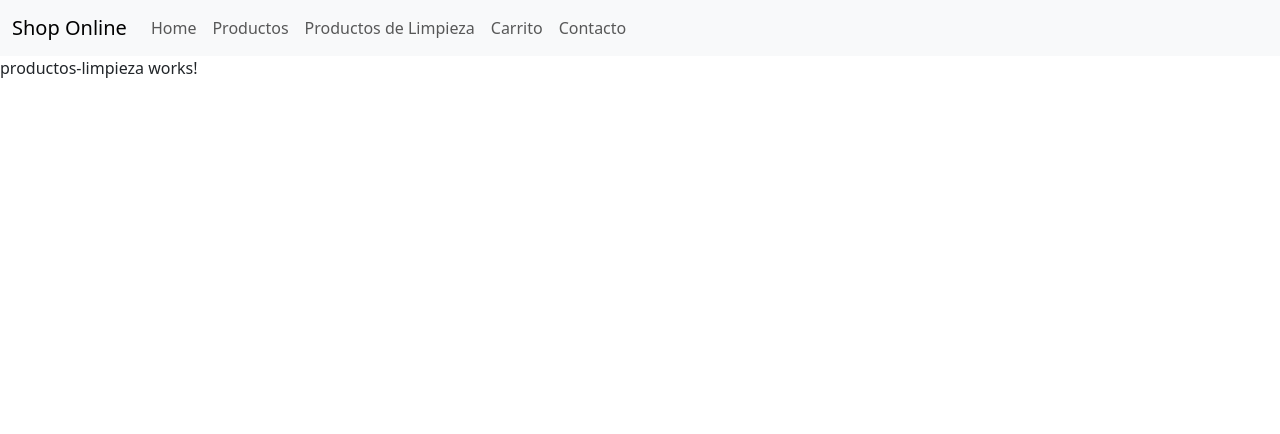
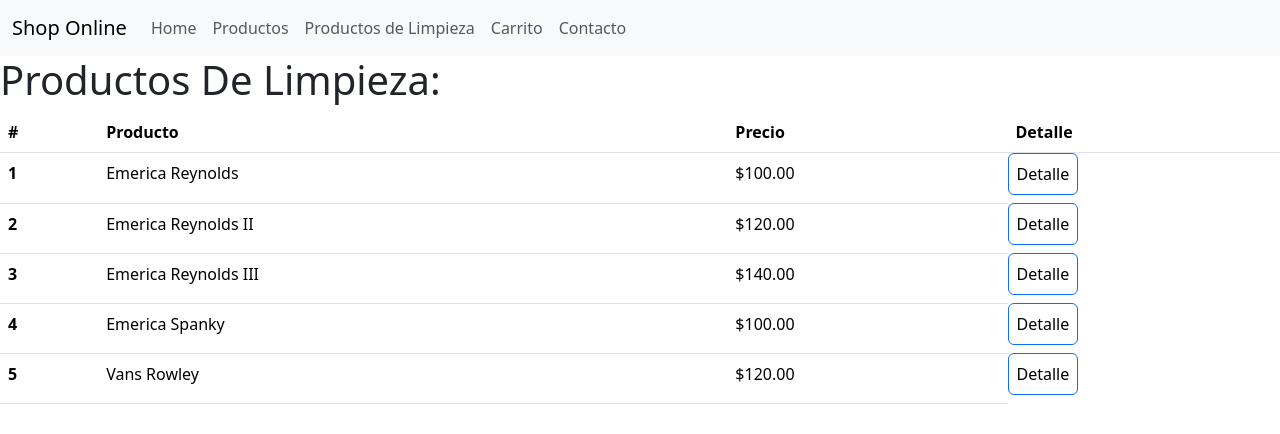
Before and after one commit to RFerreiraN/landing-mock-api, an Angular app: page /productosLimpieza in a window 1280 px wide. Shown: the top 434 px of the page. Built offline with nearby package versions, Linux system fonts and the light colour scheme.

Commit message:
creamos y renderizamos mock de productos de limpieza

```diff
--- a/src/app/productos-limpieza-detalles/productos-limpieza-detalles.component.html
+++ b/src/app/productos-limpieza-detalles/productos-limpieza-detalles.component.html
@@ -1 +1,7 @@
-<p>productos-limpieza-detalles works!</p>
+<div class="card ms-4" style="width: 18rem;">
+  <div class="card-body">
+    <h5 class="card-title">{{producto?.title}}</h5>
+    <p class="card-text">{{producto?.description}}</p>
+    <button [routerLink]="['/productosLimpieza']" class="btn btn-primary">Volver</button>
+  </div>
+</div>
--- a/src/app/productos-limpieza-detalles/productos-limpieza-detalles.component.ts
+++ b/src/app/productos-limpieza-detalles/productos-limpieza-detalles.component.ts
@@ -1,10 +1,25 @@
-import { Component } from '@angular/core';
+import { Component, OnInit } from '@angular/core';
+import { ActivatedRoute } from '@angular/router';
+import { Producto } from '../Model/producto.model';
+import { productList } from '../productos-limpieza/productos.mock';
+
 
 @Component({
   selector: 'app-productos-limpieza-detalles',
   templateUrl: './productos-limpieza-detalles.component.html',
   styleUrls: ['./productos-limpieza-detalles.component.css']
 })
-export class ProductosLimpiezaDetallesComponent {
+export class ProductosLimpiezaDetallesComponent implements OnInit {
+  producto? : Producto;
+  productList : Producto[] = productList;
 
+  constructor(
+    private _router : ActivatedRoute
+  ) { }
+
+  ngOnInit(): void {
+    this._router.params.subscribe( params => {
+      this.producto = this.productList?.find( producto => producto.id == params['productoId'])
+    })
+  }
 }
--- a/src/app/productos-limpieza/productos-limpieza.component.html
+++ b/src/app/productos-limpieza/productos-limpieza.component.html
@@ -1 +1,19 @@
-<p>productos-limpieza works!</p>
+<h1>Productos De Limpieza:</h1>
+<table class="table">
+  <thead>
+    <tr>
+      <th scope="col">#</th>
+      <th scope="col">Producto</th>
+      <th scope="col">Precio</th>
+      <th scope="col">Detalle</th>
+    </tr>
+  </thead>
+  <tbody>
+    <tr *ngFor="let producto of productoList">
+      <th scope="row">{{producto.id}}</th>
+      <td>{{producto.title}}</td>
+      <td>{{producto.price | currency }}</td>
+      <button class="btn btn-outline-primary mb-2" [routerLink]="['/productosLimpieza', producto.id]">Detalle</button>
+    </tr>
+  </tbody>
+</table>
--- a/src/app/productos-limpieza/productos-limpieza.component.ts
+++ b/src/app/productos-limpieza/productos-limpieza.component.ts
@@ -1,10 +1,19 @@
-import { Component } from '@angular/core';
+import { Component, OnInit } from '@angular/core';
+import { productList } from './productos.mock';
 
 @Component({
   selector: 'app-productos-limpieza',
   templateUrl: './productos-limpieza.component.html',
   styleUrls: ['./productos-limpieza.component.css']
 })
-export class ProductosLimpiezaComponent {
+export class ProductosLimpiezaComponent implements OnInit{
 
+    productoList = productList;
+
+    constructor(
+
+    ){}
+
+    ngOnInit(): void {
+    }
 }
--- /dev/null
+++ b/src/app/productos-limpieza/productos.mock.ts
@@ -0,0 +1,9 @@
+import { Producto } from "../Model/producto.model";
+
+export const productList : Producto[] = [
+  {id : 1, title : 'Emerica Reynolds', price : 100, description : 'Emerica Reynolds Black-Gum' , category: 'Skate Shoes',image : 'xx' },
+  {id : 2, title : 'Emerica Reynolds II', price : 120, description : 'Emerica Reynolds II White-Gum' , category: 'Skate Shoes',image : 'xx' },
+  {id : 3, title : 'Emerica Reynolds III', price : 140, description : 'Emerica Reynolds III Brown-Gum' , category: 'Skate Shoes',image : 'xx' },
+  {id : 4, title : 'Emerica Spanky', price : 100, description : 'Emerica Spanky Blue' , category: 'Skate Shoes',image : 'xx' },
+  {id : 5, title : 'Vans Rowley', price : 120, description : 'Geoff Rowley XLT' , category: 'Skate Shoes',image : 'xx' },
+]
```
Also changed, not shown: 2 other files (tests, documents, lock files or other folders).
